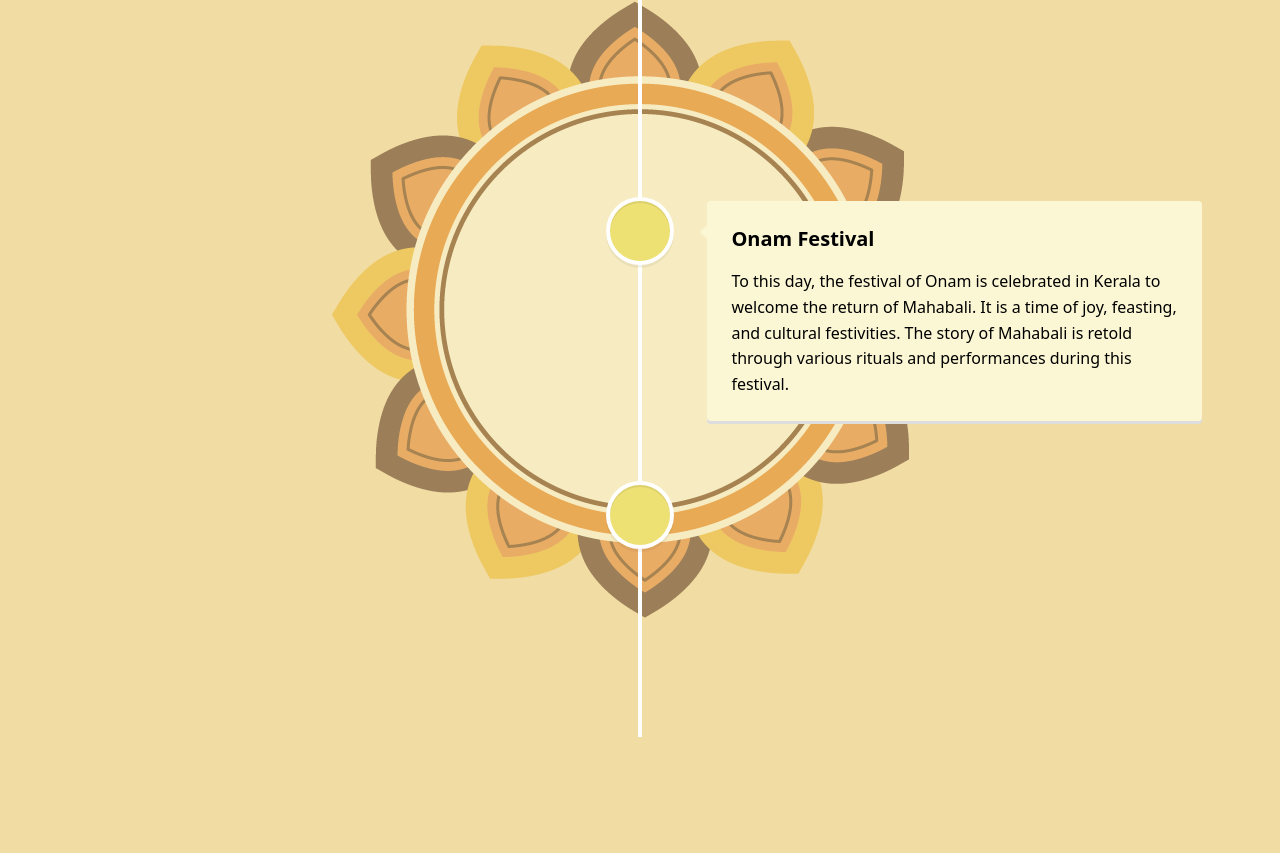
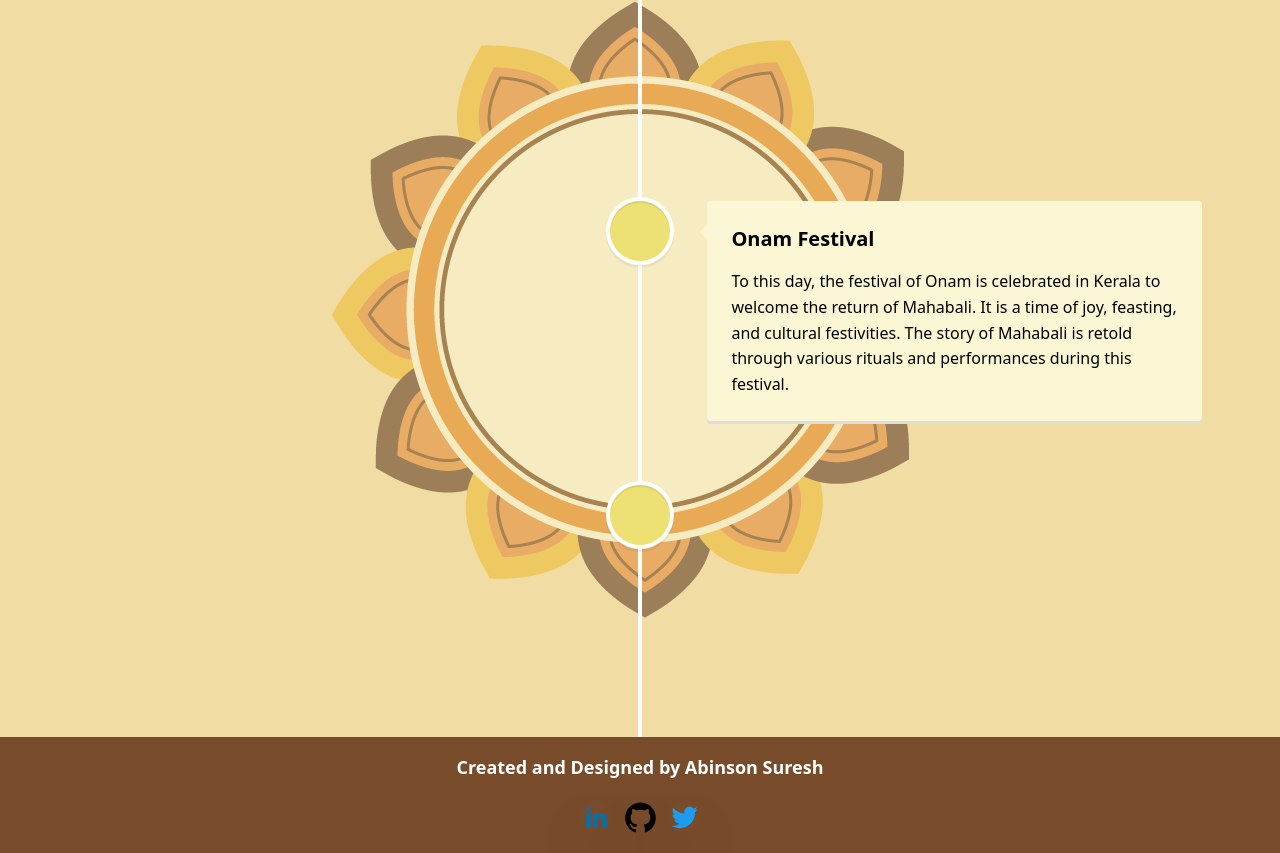
Before and after one commit to Abinsonsuresh/Maveli_Portfolio, a React (Vite) app: page / in a window 1280 px wide. Shown: the part 3457-4310 px from the top of the page. Before the commit the page ends 4194 px from the top, so only its background shows below. Built offline with nearby package versions, Linux system fonts and the light colour scheme.

Commit message:
Footer finished

```diff
--- a/src/Components/Footer.jsx
+++ b/src/Components/Footer.jsx
@@ -1,8 +1,37 @@
 import React from 'react'
+import { TiSocialLinkedin, TiSocialTwitter } from 'react-icons/ti'
+import { AiFillGithub } from 'react-icons/ai'
+import { useGlobalContext } from '../Context/ThemeContext'
+const Footer = () => {
+  const { theme, setTheme } = useGlobalContext();
 
-const Footer = () => {
   return (
-    <div>Footer</div>
+    <>
+    <div className='bg-[#784b2b] flex justify-center items-center flex-col '>
+    <p className='text-lg font-semibold text-white my-4'>Created and Designed by Abinson Suresh </p>
+
+    <div className='flex gap-3 my-1 pb-4'>
+          <div className='w-8 h-8 rounded-full border-secondary shadow-2xl shadow-black  flex items-center justify-center'>
+            <div>
+              <a href="https://www.linkedin.com/in/abinsonsuresh/" target="_blank"> <TiSocialLinkedin size={35} color='#0072b1' /></a>
+            </div>
+
+          </div>
+          <div className='w-8 h-8 rounded-full border-secondary shadow-2xl shadow-black  flex items-center justify-center'>
+            <div>
+              <a href="https://github.com/Abinsonsuresh/" target="_blank"> <AiFillGithub size={35} color={theme === 'dark' ? 'white' : 'black'} /></a>
+            </div>
+          </div>
+
+          <div className='w-8 h-8 rounded-full border-secondary shadow-2xl shadow-black  flex items-center justify-center'>
+            <div>
+              <a href="https://twitter.com/abinsonsuresh/" target="_blank"> <TiSocialTwitter size={35} color='#1D9BF0' /> </a>
+            </div>
+
+          </div>
+        </div>
+    </div>
+    </>
   )
 }
 
--- a/src/Pages/Home.jsx
+++ b/src/Pages/Home.jsx
@@ -1,8 +1,12 @@
 import React from 'react'
 import Navbar from '../Components/Navbar'
+import Footer from '../Components/Footer'
+
 import MainHome from './MainHome'
 import About from './About'
 import Timeline from './Timeline'
+
+
 
 // import MainHome from './MainHome'
 
@@ -12,13 +16,17 @@ import Timeline from './Timeline'
 
 const Home = () => {
   return (
+    <>
     <div className='mx-4 overflow-hidden'>
         <Navbar/>
         <MainHome/>
         <About/>
         <Timeline/>
 
+
     </div>
+        <Footer/>
+    </>
   )
 }
 
```
